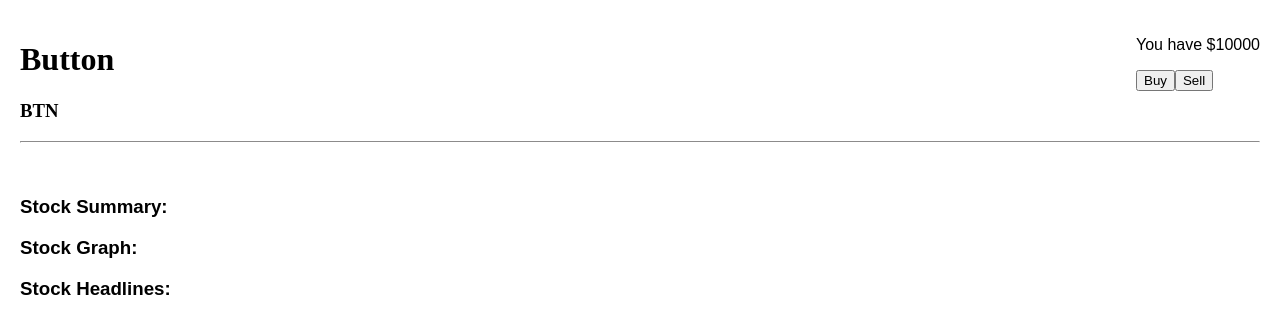
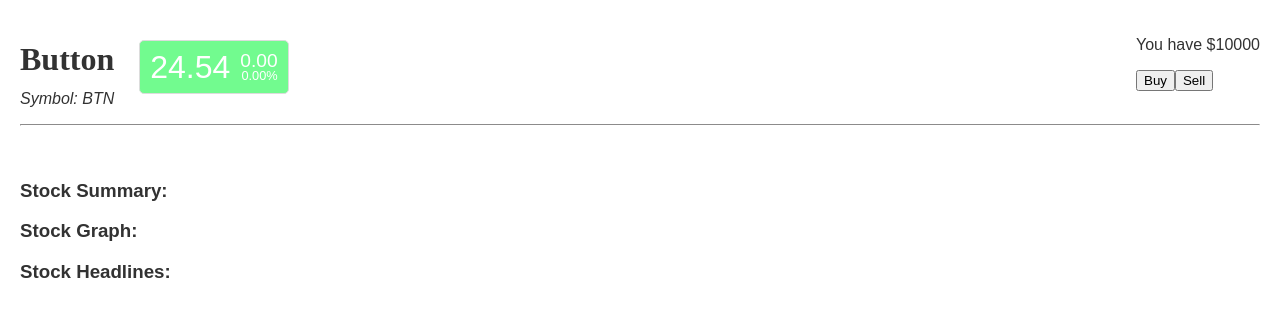
Before and after one commit to hassey13/stock-sim, a React (Create React App) app: page / in a window 1280 px wide. Shown: the top 334 px of the page. Built offline with nearby package versions, Linux system fonts and the light colour scheme; no server answers.

Commit message:
updated ticker with price, gains, % and styling

```diff
--- a/public/index.html
+++ b/public/index.html
@@ -3,7 +3,7 @@
   <head>
     <meta charset="utf-8">
     <meta name="viewport" content="width=device-width, initial-scale=1">
-    <title>Button | Price: $100.00</title>
+    <title>Button</title>
   </head>
   <body>
     <div id="root"></div>
--- a/public/stylesheets/index.css
+++ b/public/stylesheets/index.css
@@ -2,6 +2,7 @@ body {
   margin: 0;
   padding: 20px;
   font-family: sans-serif;
+  color: #323232;
 }
 
 hr {
@@ -23,14 +24,55 @@ hr {
   font-family: cursive;
 }
 
-.heading h3{
-  font-family: serif;
-}
-
-.ticker {
-  float:left;
+.heading-sub {
+  margin-top: -10px;
+  font-family: arial;
+  font-style: italic;
 }
 
 .investment {
   float: right;
 }
+
+.ticker {
+  float:left;
+  margin: 20px 0 0 25px;
+  border: 1px solid #dcdcdc;
+  border-radius: 5px;
+  padding: 10px;
+  background-color: #72FB8F;
+  color: #fff;
+}
+
+.ticker-price {
+  float: left;
+}
+
+.ticker-price p{
+  float: left;
+  font-size: 2em;
+  line-height: .5;
+  padding: 0;
+  margin: 8px 0 0 0;
+}
+
+.ticker-price-change {
+  float: right;
+  text-align: right;
+  margin-left: 10px;
+}
+
+.ticker-price-change p{
+  line-height: 1;
+  font-size: 0.8em;
+  padding: 0;
+  margin: 0;
+}
+
+.ticker-price-change .larger{
+  font-size: 1.2em;
+}
+
+.clear {
+  clear: both;
+}
--- a/src/components/Header.js
+++ b/src/components/Header.js
@@ -4,13 +4,11 @@ import Heading from './Heading'
 import Ticker from './Ticker'
 import Investment from '../containers/Investment'
 
-const Header = (
-  props
-) => (
+const Header = ( props ) => (
   <div className='header'>
-    <Heading />
-    <Ticker price={ props.price } />
-    <Investment price={ props.price } />
+    <Heading stock={ props.stock } />
+    <Ticker stock={ props.stock } />
+    <Investment stock={ props.stock } />
     <hr />
   </div>
 )
--- a/src/components/Heading.js
+++ b/src/components/Heading.js
@@ -1,9 +1,9 @@
 import React from 'react'
 
-const Heading = () => (
+const Heading = ( props ) => (
   <div className='heading'>
-    <h1>Button</h1>
-    <h3>BTN</h3>
+    <h1>{ props.stock.name }</h1>
+    <p className='heading-sub'>Symbol: { props.stock.ticker }</p>
   </div>
 )
 
--- a/src/components/Ticker.js
+++ b/src/components/Ticker.js
@@ -3,7 +3,14 @@ import React from 'react'
 const Ticker = ( props ) => (
 
   <div className='ticker'>
-    <h1>{ props.price }</h1>
+    <div className='ticker-price'>
+      <p>{ props.stock.price }</p>
+    </div>
+    <div className='ticker-price-change'>
+      <p className='larger'>{ (props.stock.price - props.stock.open).toFixed(2) }</p>
+      <p>{ `${((props.stock.price - props.stock.open)/ props.stock.open * 100).toFixed(2)}%` }</p>
+    </div>
+    <div className='clear'></div>
   </div>
 )
 
--- a/src/containers/App.js
+++ b/src/containers/App.js
@@ -13,7 +13,20 @@ class App extends Component {
     this.state = {
       socket: null,
       price: null,
-      buttonClicked: true
+      buttonClicked: true,
+      stock: {
+        name: "Button",
+        ticker: "BTN",
+        price: 24.54,
+        open: 24.54,
+        close: "-",
+        high: 24.54,
+        low: 24.54,
+        yearHigh: 24.54,
+        yearLow: 5.12,
+        marketCap: "250 Mil",
+        volume: "1,242,800"
+      }
     }
   }
 
@@ -22,8 +35,12 @@ class App extends Component {
     this.setState( { socket: socket } )
 
     socket.on('priceUpdate', ( price ) => {
-      this.setState( { price: price } )
+      let stock = this.state.stock
+      stock = Object.assign( {}, stock, { price: price })
+      this.setState( { stock: stock } )
+      document.title = `Button | ${this.state.stock.price}`
     })
+
 
 
   }
@@ -33,8 +50,8 @@ class App extends Component {
     if ( this.state.buttonClicked ) {
       return (
         <div>
-          <Header price={this.state.price} />
-          <Main />
+          <Header stock={ this.state.stock } />
+          <Main stock={ this.state.stock }/>
         </div>
       )
     }
```
